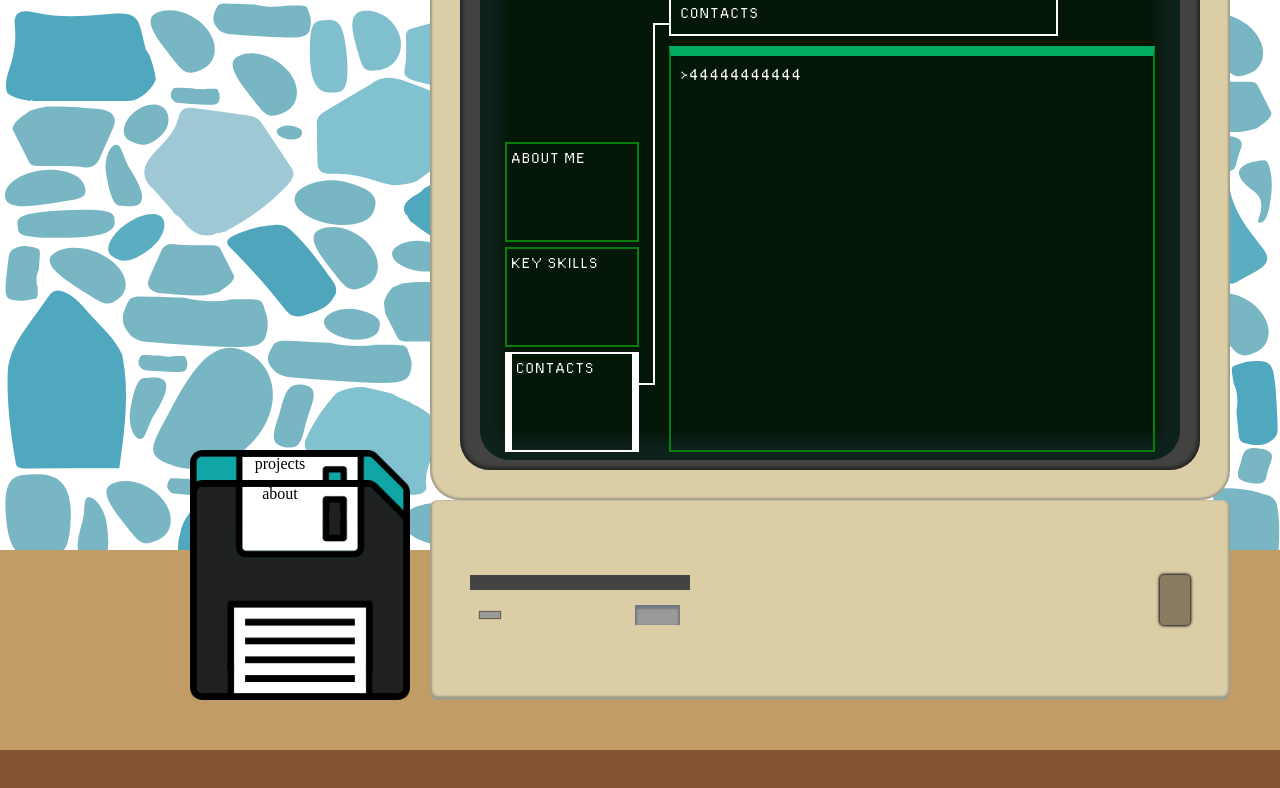
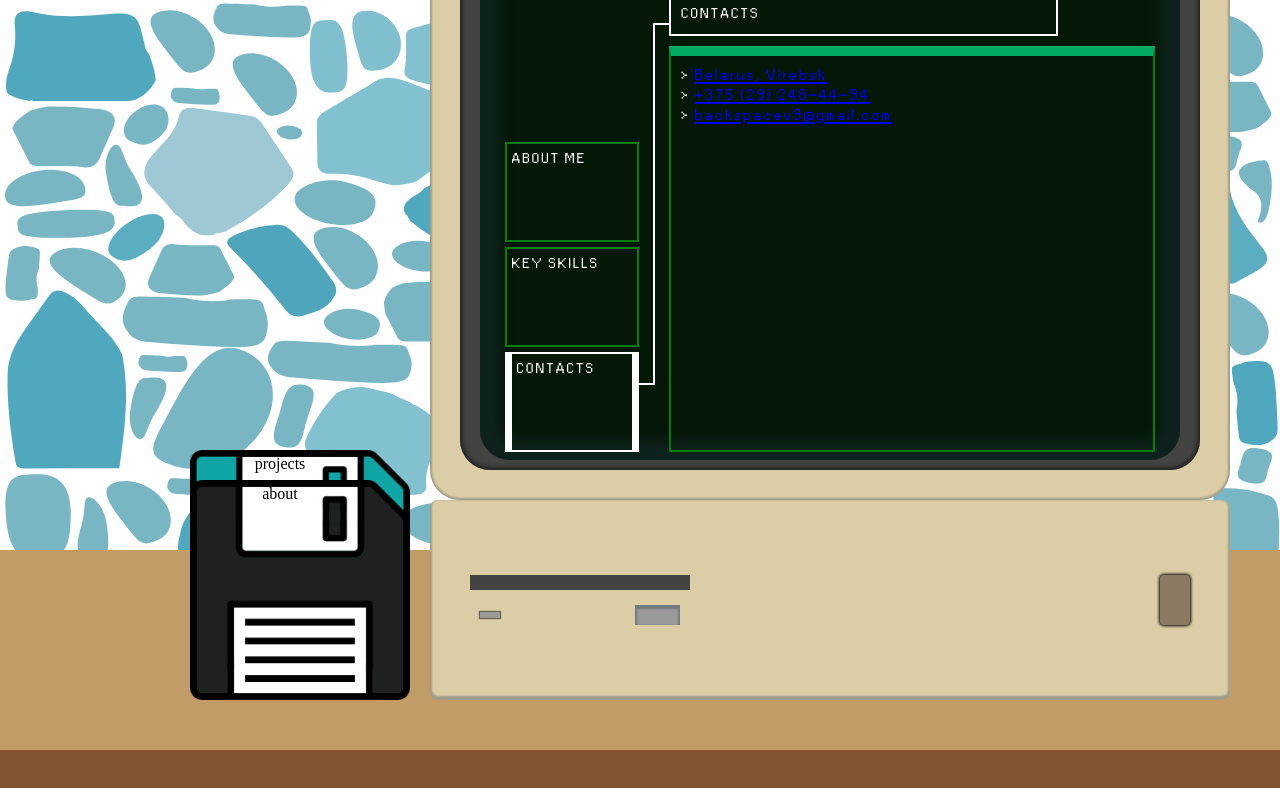
Before and after one commit to backspacev9/myportfolio, a React (Create React App) app: page /about in a window 1280 px wide. Both pictures are taken after a click on the item "CONTACTS". Shown: the top 788 px of the page. Built offline with nearby package versions, Linux system fonts and the light colour scheme.

Commit message:
add: fill contacts tab

```diff
--- a/src/components/diskette-menu/aboutDiskette/AboutDiskette.tsx
+++ b/src/components/diskette-menu/aboutDiskette/AboutDiskette.tsx
@@ -1,5 +1,6 @@
 import React, {useEffect, useRef, useState} from "react";
 import ProgressBar from "../../progressBar";
+import {Contacts} from "../../../constants";
 import "./AboutDiskette.scss";
 const nameMenus = {
   about: "about me",
@@ -212,8 +213,25 @@ const AboutDiskette = (props: aboutDisketteProps) => {
             <li>{<ProgressBar name="React" percent={70} />}</li>
             <li>{<ProgressBar name="NodeJS" percent={20} />}</li>
           </div>
-          <div className={`tabContent tc-projects ${activeTC.projects}`}>&#62;33333333333</div>
-          <div className={`tabContent tc-contacts ${activeTC.contacts}`}>&#62;44444444444</div>
+          {/* <div className={`tabContent tc-projects ${activeTC.projects}`}>&#62;33333333333</div> */}
+          <div className={`tabContent tc-contacts ${activeTC.contacts}`}>
+            <li>
+              &#62;&nbsp;
+              <a
+                target="_blank"
+                rel="noopener noreferrer"
+                href={`https://maps.google.com/maps?q=${Contacts.country}+${Contacts.city}`}
+              >
+                {Contacts.country}, {Contacts.city}
+              </a>
+            </li>
+            <li>
+              &#62;&nbsp;<a href={`tel:${Contacts.phone}`}>{Contacts.phone}</a>
+            </li>
+            <li>
+              &#62;&nbsp;<a href={`mailto:${Contacts.email}`}>{Contacts.email}</a>
+            </li>
+          </div>
         </div>
       </main>
     </div>
--- a/src/constants.ts
+++ b/src/constants.ts
@@ -12,3 +12,9 @@ export const iconPath = {
   fullscreen: "./icons/fullscreen.png",
   fullscreenExit: "./icons/fullscreen_exit.png",
 };
+export const Contacts = {
+  country: "Belarus",
+  city: "Vitebsk",
+  phone: "+375 (29) 248-44-94",
+  email: "backspacev9@gmail.com",
+};
```
